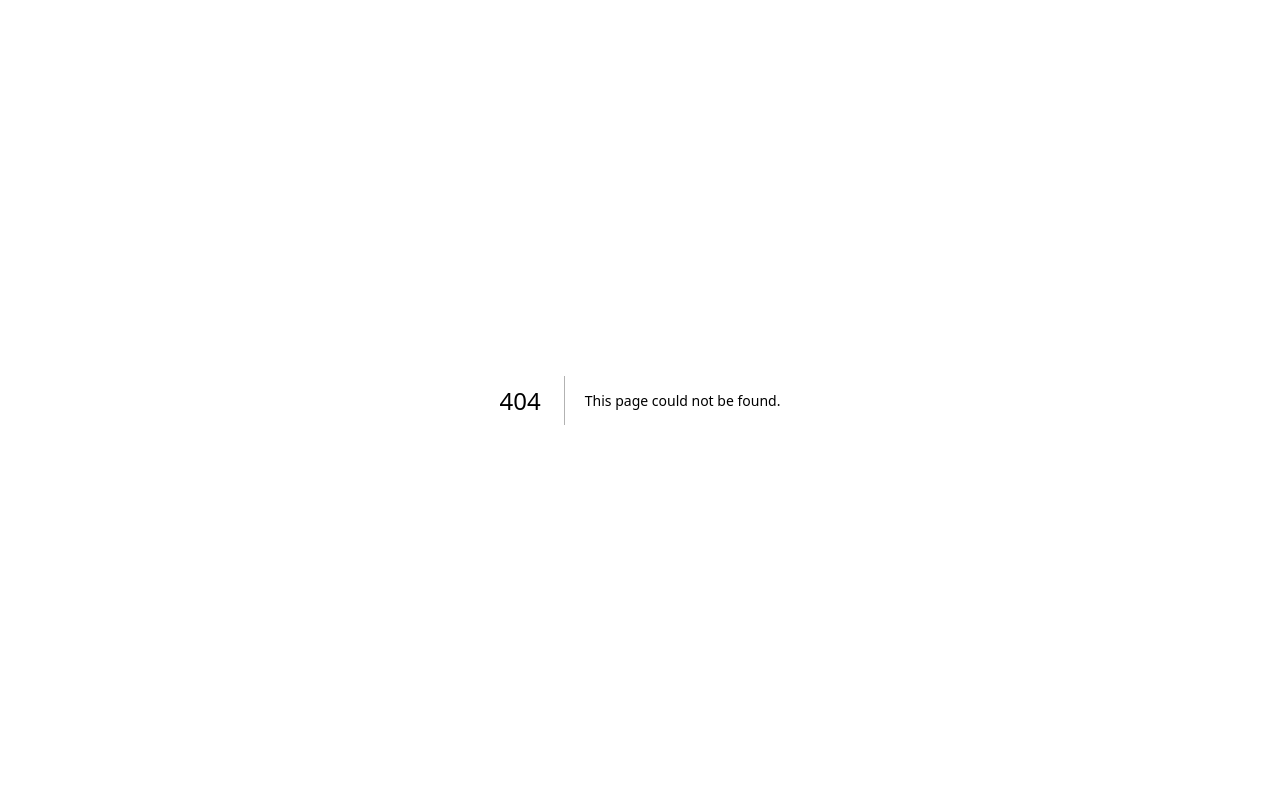
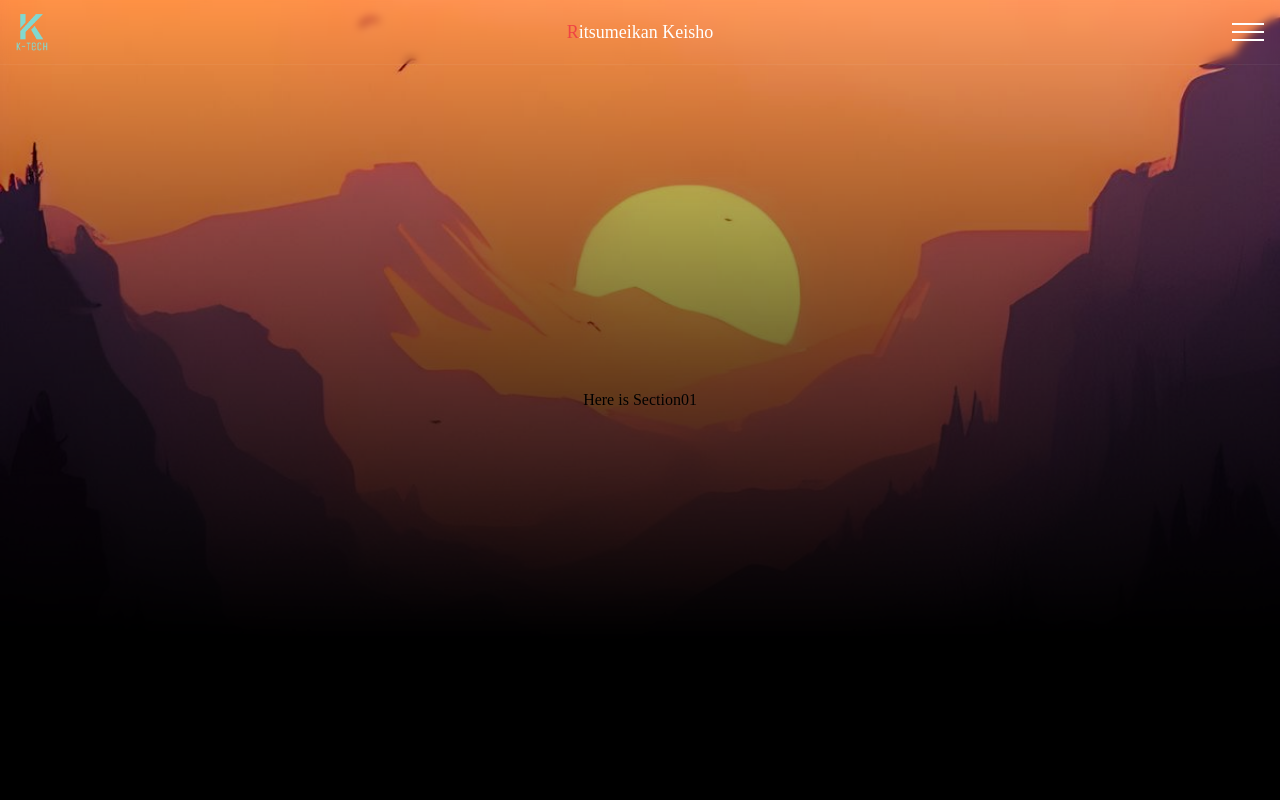
Before and after one commit to Rei2718/Ritsumeisai-, a Next.js app: page /section01 in a window 1280 px wide. Before the commit this address had no page. Shown: the top 800 px of the page. Built offline with nearby package versions, Linux system fonts and the light colour scheme; a web font is replaced by a local one.

Commit message:
section1 page.tsx

```diff
--- /dev/null
+++ b/src/app/section01/page.tsx
@@ -0,0 +1,33 @@
+"use client";
+
+import { Suspense } from 'react';
+import Header from '../components/header';
+import ScrollRevealContainer from '../components/ScrollReveal';
+
+function Section01Content() {
+  return (
+    <>
+      <Header />
+      <div className="relative z-10 bg-gradient-css">
+        {/* Section 1 */}
+        <section className="flex items-center justify-center h-lvh">
+          {/* TopCharacter */}
+          Here is Section01
+        </section>
+
+        {/* Section 2 */}
+        <section className="flex items-center justify-center h-lvh text-center px-4 sm:px-10">
+          {/* 内容を追加する場合、ここに記述 */}
+        </section>
+      </div>
+    </>
+  );
+}
+
+export default function Section02() {
+  return (
+    <Suspense fallback={<div className='bg-black h-lvh'></div>}>
+      <Section01Content />
+    </Suspense>
+  );
+}
```
